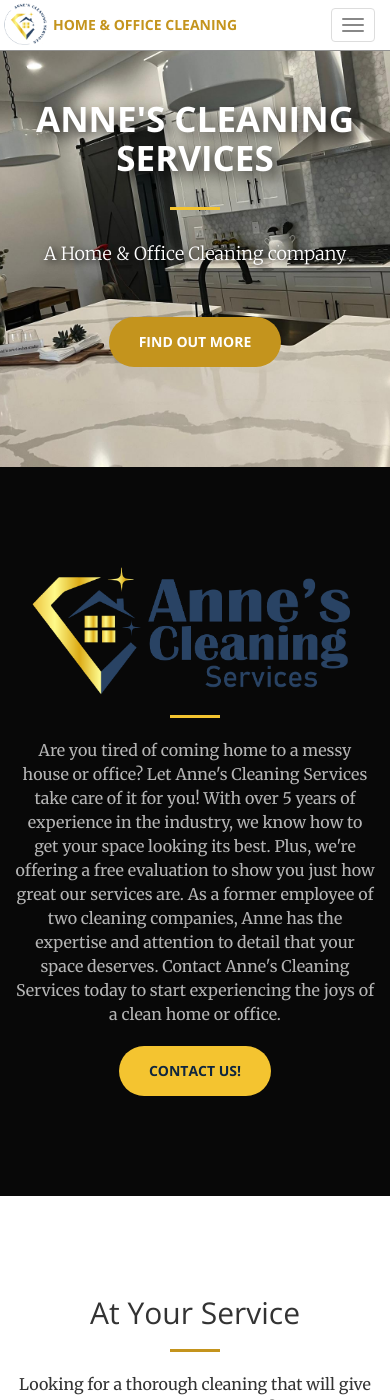
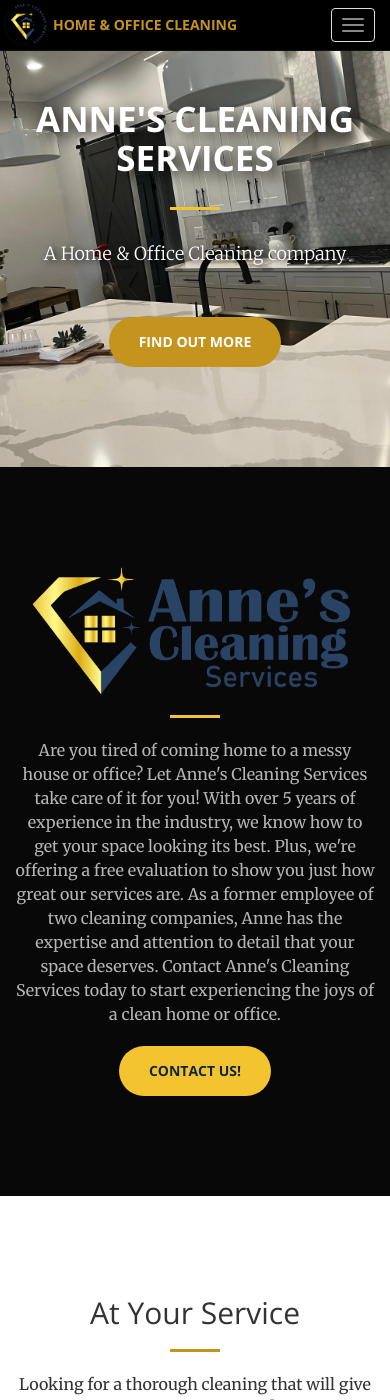
Before and after one commit to annes-cleaning/portfolio-site, a Jekyll site: the page built from index.html, in a window 390 px wide and 1400 px high. Built offline with Jekyll 4.4.1, drawn with Linux system fonts in a browser that asks for light colours.

Commit message:
remove padding, dark mobile menu

```diff
--- a/_sass/_base.scss
+++ b/_sass/_base.scss
@@ -82,8 +82,8 @@ aside {
 
 // Navigation
 
-.navbar-default {
-    background-color: white;
+.navbar-default {	// Mobile view
+    background-color: black;
     border-color: rgba($theme-dark, .5);
     @include sans-serif-font;
     @include transition-all;
@@ -104,14 +104,14 @@ aside {
             color: darken($theme-primary, 10%);
         }
     }
-    .nav {
+    .nav {	// dropdown menu
         > li {
             > a,
             > a:focus {
                 text-transform: uppercase;
                 font-weight: 700;
                 font-size: 13px;
-                color: $theme-dark;
+                color: white; // $theme-dark;
                 &:hover {
                     color: $theme-primary;
                 }
```
